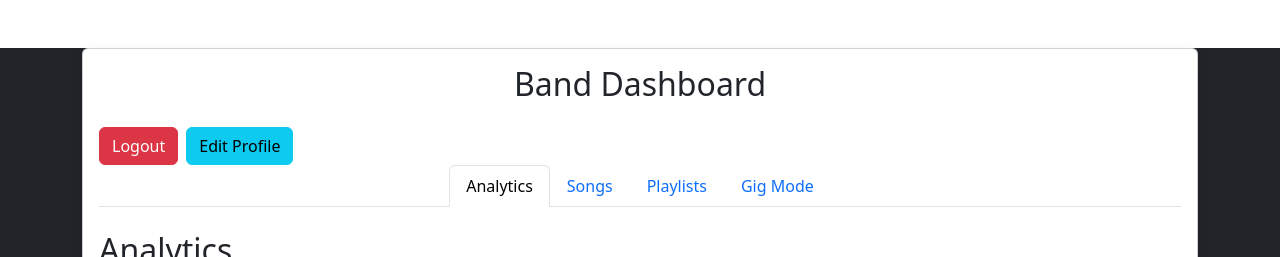
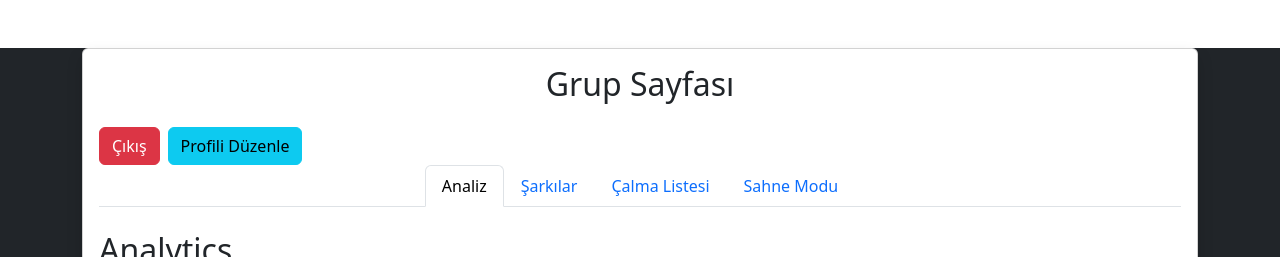
Before and after one commit to ebolarium/mvs4, a React (Create React App) app in the folder frontend/: page /dashboard in a window 1280 px wide. Shown: the top 257 px of the page. Built offline with nearby package versions, Linux system fonts and the light colour scheme; no server answers; sample sign-in values are in the browser's storage.

Commit message:
Türkçeleştirme ve Ufak Tefek Düzeltmeler

```diff
--- a/frontend/src/pages/BandDashboard.js
+++ b/frontend/src/pages/BandDashboard.js
@@ -53,7 +53,7 @@ const BandDashboard = () => {
   const handleLogout = () => {
     localStorage.removeItem('token');
     alert('Logged out successfully!');
-    navigate('/login');
+    navigate('/');
   };
 
   return (
@@ -62,26 +62,26 @@ const BandDashboard = () => {
         <Col>
           <Card className="shadow">
             <Card.Body>
-              <h2 className="text-center mb-4">Band Dashboard</h2>
+              <h2 className="text-center mb-4">Grup Sayfası</h2>
               <Button variant="danger" onClick={handleLogout}>
-                Logout
+                Çıkış
               </Button>
               <Button variant="info" as={Link} to="/profile" className="ms-2">
-                Edit Profile
+                Profili Düzenle
               </Button>
               <Tab.Container defaultActiveKey="analytics">
                 <Nav variant="tabs" className="justify-content-center">
                   <Nav.Item>
-                    <Nav.Link eventKey="analytics">Analytics</Nav.Link>
+                    <Nav.Link eventKey="analytics">Analiz</Nav.Link>
                   </Nav.Item>
                   <Nav.Item>
-                    <Nav.Link eventKey="songs">Songs</Nav.Link>
+                    <Nav.Link eventKey="songs">Şarkılar</Nav.Link>
                   </Nav.Item>
                   <Nav.Item>
-                    <Nav.Link eventKey="playlists">Playlists</Nav.Link>
+                    <Nav.Link eventKey="playlists">Çalma Listesi</Nav.Link>
                   </Nav.Item>
                   <Nav.Item>
-                    <Nav.Link eventKey="gigmode">Gig Mode</Nav.Link>
+                    <Nav.Link eventKey="gigmode">Sahne Modu</Nav.Link>
                   </Nav.Item>
                 </Nav>
                 <Tab.Content className="mt-4">
@@ -98,7 +98,7 @@ const BandDashboard = () => {
                     {playlistId ? (
                       <GigMode playlistId={playlistId} />
                     ) : (
-                      <p>No published playlist found</p>
+                      <p>Yayınlanmış Bir Şarkı Listesi Yok.</p>
                     )}
                   </Tab.Pane>
                 </Tab.Content>
--- a/frontend/src/pages/BandProfile.js
+++ b/frontend/src/pages/BandProfile.js
@@ -2,6 +2,7 @@
 
 import React, { useState, useEffect } from 'react';
 import { Container, Form, Button, Card } from 'react-bootstrap';
+import { useNavigate } from 'react-router-dom'; // useNavigate hook'u eklendi
 import API_BASE_URL from '../config/apiConfig';
 
 const BandProfile = () => {
@@ -11,8 +12,9 @@ const BandProfile = () => {
   });
   const [selectedFile, setSelectedFile] = useState(null);
 
+  const navigate = useNavigate(); // useNavigate kullanımı
+
   useEffect(() => {
-    // Fetch band info
     const token = localStorage.getItem('token');
     if (!token) {
       alert('You need to login first');
@@ -81,9 +83,12 @@ const BandProfile = () => {
 
   return (
     <Container className="mt-5">
+      <Button variant="secondary" onClick={() => navigate('/dashboard')} className="mb-3">
+        ← Dashboard'a Dön
+      </Button>
       <Card className="shadow bg-dark text-white">
         <Card.Body>
-          <h2 className="text-center mb-4">Band Profile</h2>
+          <h2 className="text-center mb-4">Grup Profili</h2>
           <div className="text-center mb-4">
             {bandInfo.band_image ? (
               <img
@@ -97,11 +102,11 @@ const BandProfile = () => {
           </div>
           <Form onSubmit={handleImageUpload}>
             <Form.Group controlId="formFile" className="mb-3">
-              <Form.Label>Upload Band Image</Form.Label>
+              <Form.Label>Yüklemek İçin Resim Seç</Form.Label>
               <Form.Control type="file" onChange={handleFileChange} accept="image/*" />
             </Form.Group>
             <Button variant="primary" type="submit">
-              Upload Image
+             Resmi Yükle
             </Button>
           </Form>
         </Card.Body>
--- a/frontend/src/pages/GigMode.js
+++ b/frontend/src/pages/GigMode.js
@@ -115,11 +115,11 @@ const GigMode = ({ playlistId }) => {
             </div>
             {!song.played ? (
               <Button variant="success" onClick={() => handleMarkAsPlayed(song._id)}>
-                Mark as Played
+                Çal
               </Button>
             ) : (
               <Button variant="secondary" disabled>
-                Played
+                Çalındı
               </Button>
             )}
           </ListGroup.Item>
@@ -130,7 +130,7 @@ const GigMode = ({ playlistId }) => {
 
   return (
     <Container className="mt-5">
-      <h2>Gig Mode</h2>
+      <h2>Sahne Modu</h2>
       <div className="d-flex justify-content-end mb-3">
         <Button variant="link" onClick={() => setShowFullscreen(true)}>
           <Fullscreen fontSize="large" />
@@ -150,7 +150,7 @@ const GigMode = ({ playlistId }) => {
           </Modal.Title>
         </Modal.Header>
         <Modal.Body className="bg-dark text-light">
-          <h2 style={{ fontSize: '2rem', fontWeight: 'bold' }}>Gig Mode - Fullscreen</h2>
+          <h2 style={{ fontSize: '2rem', fontWeight: 'bold' }}>Sahne Modu - Tam Ekran</h2>
           <div style={{ fontSize: '1.4rem', fontWeight: 'bold' }}>
             {renderSongList()}
           </div>
--- a/frontend/src/pages/Playlists.js
+++ b/frontend/src/pages/Playlists.js
@@ -189,7 +189,7 @@ const Playlists = () => {
         <Col md={6}>
           <Card className="shadow">
             <Card.Body>
-              <h2 className="text-center mb-4">Available Songs</h2>
+              <h2 className="text-center mb-4">Şarkı Deposu</h2>
               <ListGroup>
                 {allSongs
                   .filter((song) => !state.songs.some((p) => p._id === song._id))
@@ -206,7 +206,7 @@ const Playlists = () => {
                         onClick={() => handleSongAction(song._id, 'add')}
                         disabled={isPublished} // Disable when published
                       >
-                        Add
+                        Ekle
                       </Button>
                     </ListGroup.Item>
                   ))}
@@ -218,7 +218,7 @@ const Playlists = () => {
         <Col md={6}>
           <Card className="shadow">
             <Card.Body>
-              <h2 className="text-center mb-4">Playlist</h2>
+              <h2 className="text-center mb-4">Çalma Listesi</h2>
               {playlist ? (
                 <>
                   <ListGroup>
@@ -235,12 +235,12 @@ const Playlists = () => {
                             onClick={() => handleSongAction(song._id, 'remove')}
                             disabled={isPublished} // Disable when published
                           >
-                            Remove
+                            Çıkar
                           </Button>
                         </ListGroup.Item>
                       ))
                     ) : (
-                      <p>No songs in playlist.</p>
+                      <p>Listede Şarkı Yok.</p>
                     )}
                   </ListGroup>
                   <Button
@@ -267,7 +267,7 @@ const Playlists = () => {
                   )}
                 </>
               ) : (
-                <p>No playlist created yet.</p>
+                <p>Şarkı Listesi Oluşturulmadı.</p>
               )}
             </Card.Body>
           </Card>
--- a/frontend/src/pages/PublishedPlaylist.js
+++ b/frontend/src/pages/PublishedPlaylist.js
@@ -52,6 +52,7 @@ const PublishedPlaylist = () => {
         .then((data) => {
           if (data) {
             dispatch({ type: 'SET_PLAYLIST', payload: data });
+
             const sortedSongs = data.songs
               .filter((song) => song.song_id)
               .map((song) => ({
@@ -61,7 +62,12 @@ const PublishedPlaylist = () => {
                 votecount: song.votecount,
                 played: song.played || false,
               }))
-              .sort((a, b) => b.votecount - a.votecount);
+              .sort((a, b) => {
+                if (a.played && !b.played) return 1;  // Çalınmış şarkıyı alta taşır
+                if (!a.played && b.played) return -1; // Çalınmamış şarkıyı üste taşır
+                return b.votecount - a.votecount; // Oy sayısına göre sıralar
+              });
+
             dispatch({ type: 'SET_SONGS', payload: sortedSongs });
           }
         })
--- a/frontend/src/pages/Songs.js
+++ b/frontend/src/pages/Songs.js
@@ -118,7 +118,7 @@ const Songs = () => {
         <Col md={6}>
           <Card className="shadow">
             <Card.Body>
-              <h2 className="text-center mb-4">Add a New Song</h2>
+              <h2 className="text-center mb-4">Yeni Şarkı Ekle</h2>
               <Form onSubmit={handleSubmit}>
                 <Form.Group className="mb-3" controlId="formTitle">
                   <Form.Label>Song Title</Form.Label>
@@ -155,7 +155,7 @@ const Songs = () => {
         <Col md={6}>
           <Card className="shadow">
             <Card.Body>
-              <h2 className="text-center mb-4">Song List</h2>
+              <h2 className="text-center mb-4">Şarkı Deposu</h2>
               <ListGroup variant="flush">
                 {songs.length > 0 ? (
                   songs.map((song) => (
--- a/frontend/src/utils/auth.js
+++ b/frontend/src/utils/auth.js
@@ -11,5 +11,5 @@ export const checkTokenExpiration = () => {
 
   export const logoutUser = () => {
     localStorage.removeItem('token');
-    window.location.href = '/login';
+    window.location.href = '/';
   };
```
Also changed, not shown: 1 other file (tests, documents, lock files or other folders).
